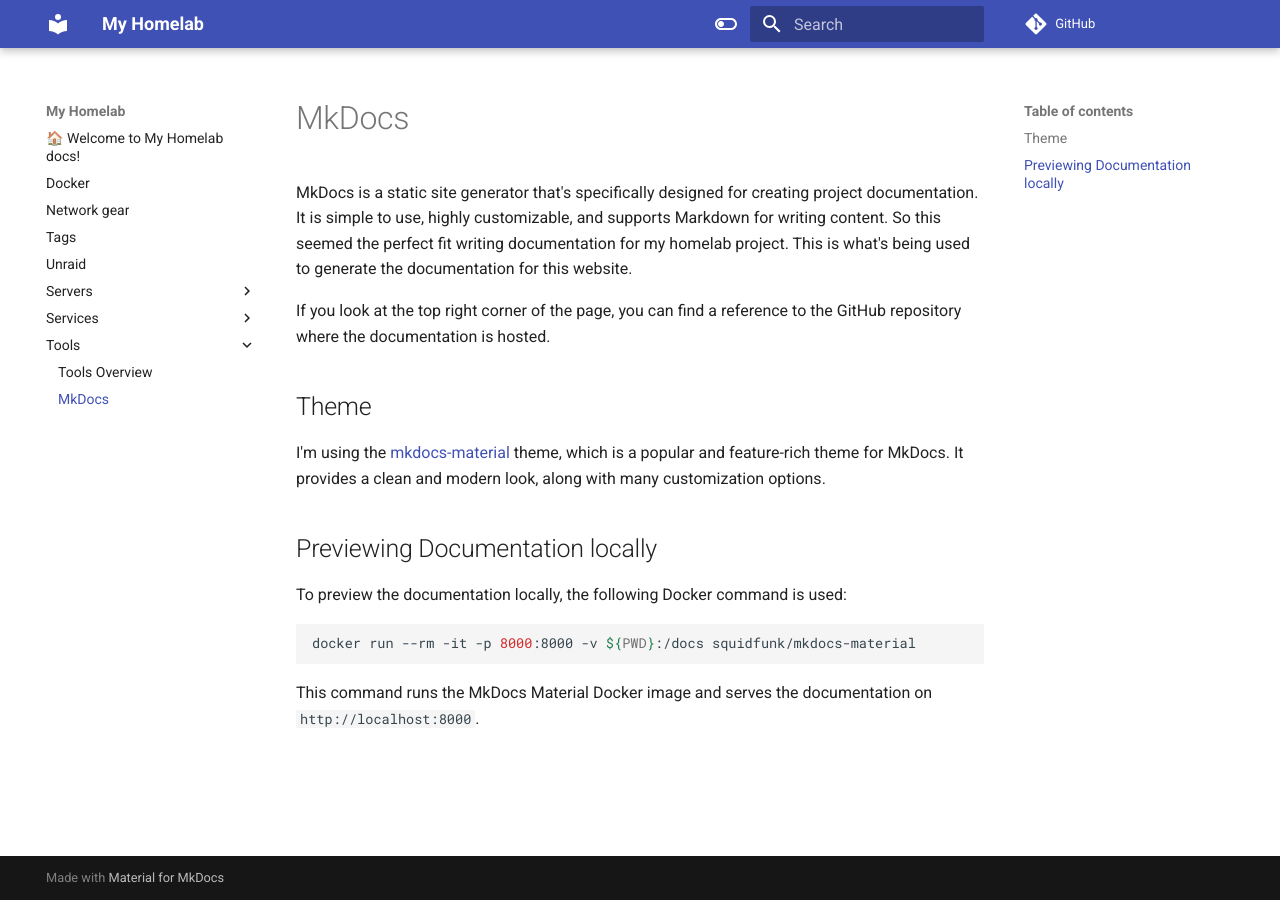
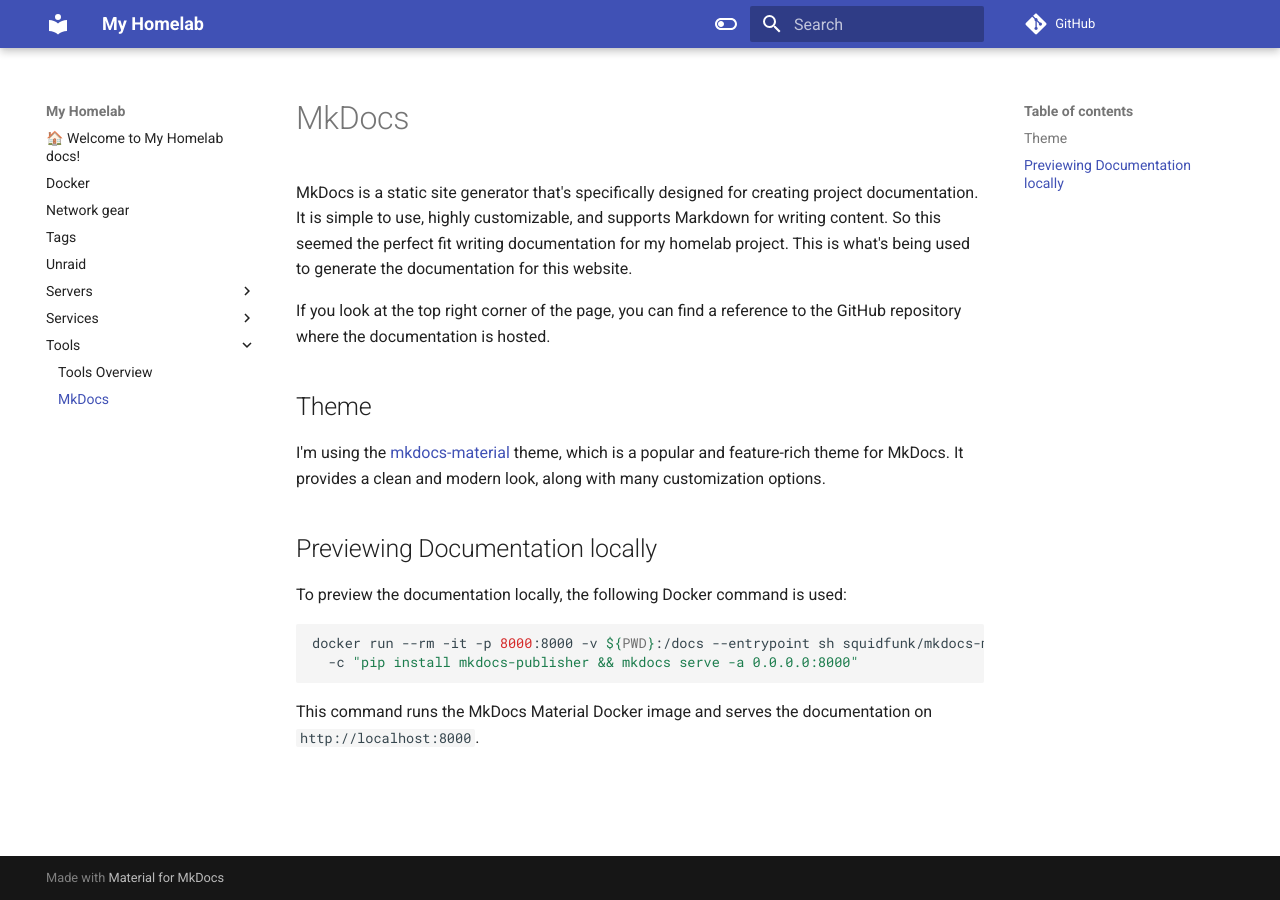
Before and after one commit to DanielSSilva/homelab, an MkDocs documentation site: the page built from docs/tools/mkdocs.md, in a window 1280 px wide. Built offline with MkDocs 1.6.1 and Material for MkDocs 9.7.7, drawn with Linux system fonts in a browser that asks for light colours; comment, search, counter and statistics services are not loaded.

Commit message:
added ci

````diff
--- a/docs/tools/mkdocs.md
+++ b/docs/tools/mkdocs.md
@@ -13,7 +13,8 @@
 To preview the documentation locally, the following Docker command is used:
 
 ```bash
-docker run --rm -it -p 8000:8000 -v ${PWD}:/docs squidfunk/mkdocs-material
+docker run --rm -it -p 8000:8000 -v ${PWD}:/docs --entrypoint sh squidfunk/mkdocs-material \
+  -c "pip install mkdocs-publisher && mkdocs serve -a 0.0.0.0:8000"
 ```
 
 This command runs the MkDocs Material Docker image and serves the documentation on `http://localhost:8000`.
````
Also changed, not shown: docs/services/Ollama.md (+1 -1 lines), 2 other files.
